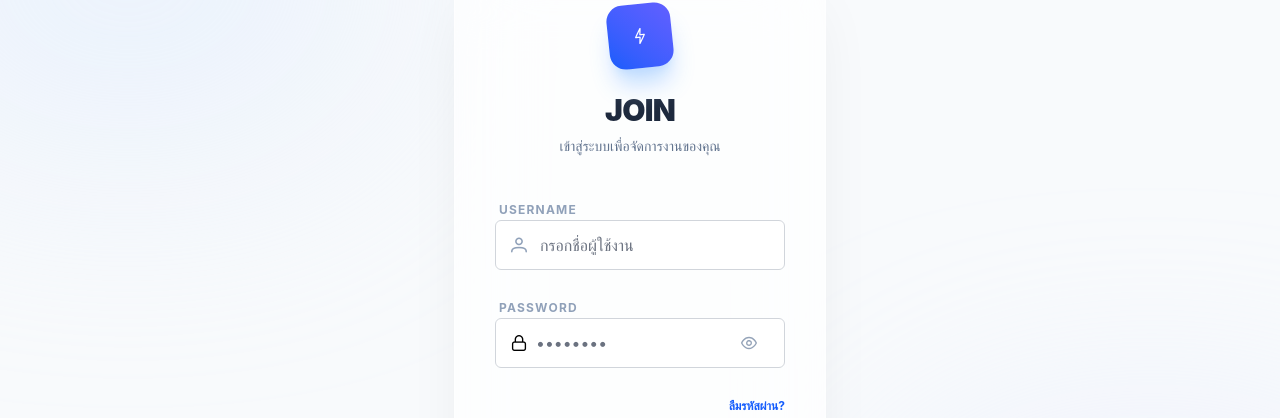
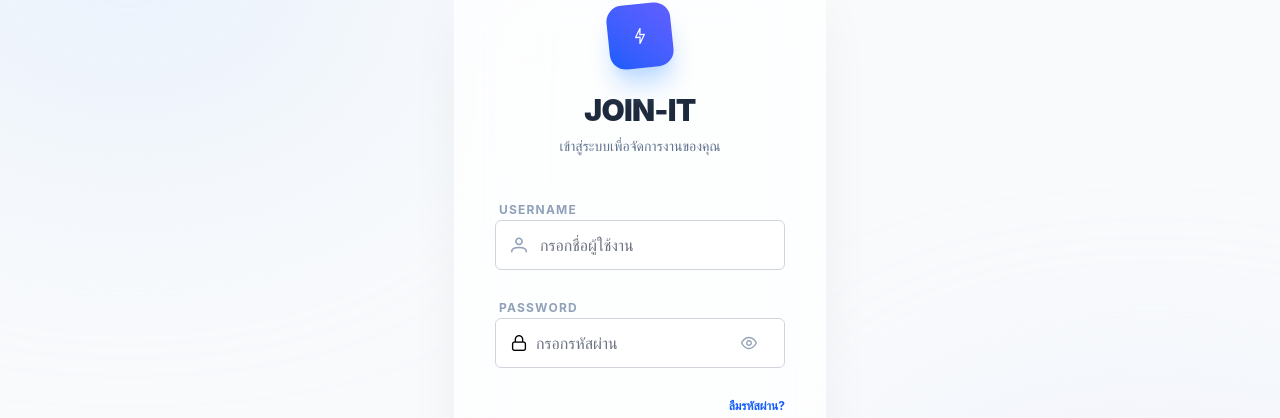
Before and after one commit to maiza007x/Join-IT, a React (Vite) app in the folder frontend/: page / in a window 1280 px wide. Shown: the part 102-520 px from the top of the page. Built offline with nearby package versions, Linux system fonts and the light colour scheme; no server answers.

Commit message:
fix little bug

```diff
--- a/frontend/src/main.jsx
+++ b/frontend/src/main.jsx
@@ -7,8 +7,8 @@ import { PrimeReactProvider } from "primereact/api";
 createRoot(document.getElementById('root')).render(
   <PrimeReactProvider>
     <StrictMode>
-    <App />
-  </StrictMode>,
-    </PrimeReactProvider>
+      <App />
+    </StrictMode>
+  </PrimeReactProvider>
 
 )
--- a/frontend/src/pages/Login.jsx
+++ b/frontend/src/pages/Login.jsx
@@ -65,7 +65,7 @@ function Login() {
                 <i className="pi pi-bolt text-white text-3xl"></i>
               </div>
             )}
-            <h1 className="text-3xl font-black text-slate-800 tracking-tight mb-2">JOIN</h1>
+            <h1 className="text-3xl font-black text-slate-800 tracking-tight mb-2">JOIN-IT</h1>
             <p className="text-slate-500 text-sm font-medium">เข้าสู่ระบบเพื่อจัดการงานของคุณ</p>
           </div>
 
@@ -96,7 +96,7 @@ function Login() {
                   onChange={(e) => setPassword(e.target.value)}
                   toggleMask
                   feedback={false}
-                  placeholder="••••••••"
+                  placeholder="กรอกรหัสผ่าน"
                   // ดันตัวหนังสือหลบทั้งแม่กุญแจ (ซ้าย) และลูกตา (ขวา)
                   inputStyle={{ paddingLeft: '2.5rem', paddingRight: '2.5rem', width: '100%' }}
                   inputClassName="py-3.5 bg-white/50 border-slate-200 rounded-2xl focus:ring-4 focus:ring-blue-500/10 transition-all outline-none"
@@ -140,7 +140,8 @@ function Login() {
         </p>
       </div>
 
-      <style dangerouslySetInnerHTML={{ __html: `
+      <style dangerouslySetInnerHTML={{
+        __html: `
         /* 1. บังคับให้โครงสร้าง Password กว้างเต็มพื้นที่เสมอ */
         .custom-password,
         .custom-password .p-password,
--- a/frontend/src/pages/MyTasks.jsx
+++ b/frontend/src/pages/MyTasks.jsx
@@ -197,7 +197,7 @@ function MyTasks() {
                     </div>
                     <div className="p-4">
                         <div className="hidden md:block">
-                            <DataTable value={pendingTasks} loading={loading} rows={10} scrollable scrollDirection="horizontal" emptyMessage="ไม่พบรายการงาน" className="p-datatable-sm custom-blue-table">
+                            <DataTable value={pendingTasks} loading={loading} rows={10} scrollable emptyMessage="ไม่พบรายการงาน" className="p-datatable-sm custom-blue-table">
                                 <Column field="time_report" header="เวลา" body={timeTemplate} style={{ width: '7rem' }} sortable />
                                 <Column field="date_report" header="วันที่" style={{ width: '9rem' }} className="text-slate-400" sortable />
                                 <Column field="deviceName" header="อุปกรณ์" style={{ width: '15rem' }} className="font-bold text-slate-700" sortable />
@@ -264,7 +264,6 @@ function MyTasks() {
                                 paginator
                                 rows={5}
                                 scrollable
-                                scrollDirection="horizontal"
                                 emptyMessage="ไม่พบประวัติงาน"
                                 className="p-datatable-sm custom-blue-table"
                             >
```
Lines whose indentation alone changed are shown as unchanged.
